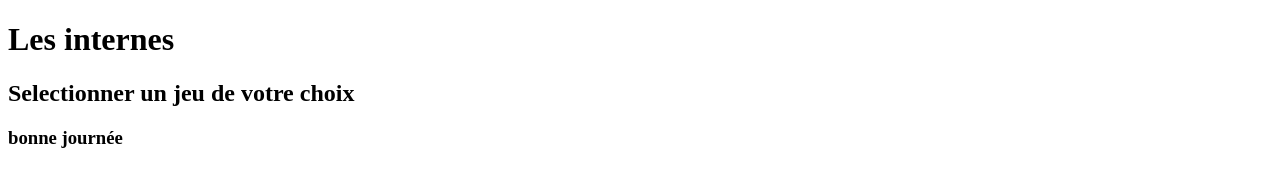
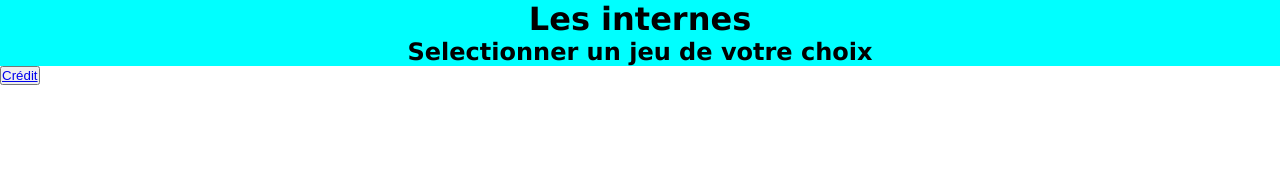
Before and after one commit to mermoudLeJPG/Les-interne-site-web, a plain HTML site: page index.html in a window 1280 px wide. Drawn offline with Linux system fonts and the light colour scheme.

Commit message:
Liaison entre Index et Crédit

```diff
--- /dev/null
+++ b/css/index.css
@@ -0,0 +1,15 @@
+*{
+    margin: 0%;
+    padding:0%;
+}
+body{
+    margin: auto;
+    padding: auto;
+    background-color: white;
+}
+.Header{
+    height: 10%;
+    background-color: aqua;
+    text-align: center;
+    font-family: 'Lucida Sans', 'Lucida Sans Regular', 'Lucida Grande', 'Lucida Sans Unicode', Geneva, Verdana, sans-serif;
+}
--- a/index.html
+++ b/index.html
@@ -4,15 +4,21 @@
 <head>
     <meta charset="UTF-8">
     <meta name="viewport" content="width=device-width, initial-scale=1.0">
+    <link href="./css/index.css" rel="stylesheet">
     <title>Les internes</title>
 </head>
 
 <body>
-    <header>
+    <header class="Header">
         <h1> Les internes </h1>
         <h2> Selectionner un jeu de votre choix </h2>
-<h3>bonne journée<h3>
     </header>
+    <main id="main">
+
+    </main>
+    <footer>
+       <button><a href="pages/credit.html">Crédit</a></button>
+    </footer>
 </body>
 
 </html>
--- a/styles.css
+++ /dev/null
@@ -1,9 +0,0 @@
-*{
-    margin: 0%;
-    padding:0%;
-}
-body{
-    margin: auto;
-    padding: auto;
-    background-color: navy;
-}
```
